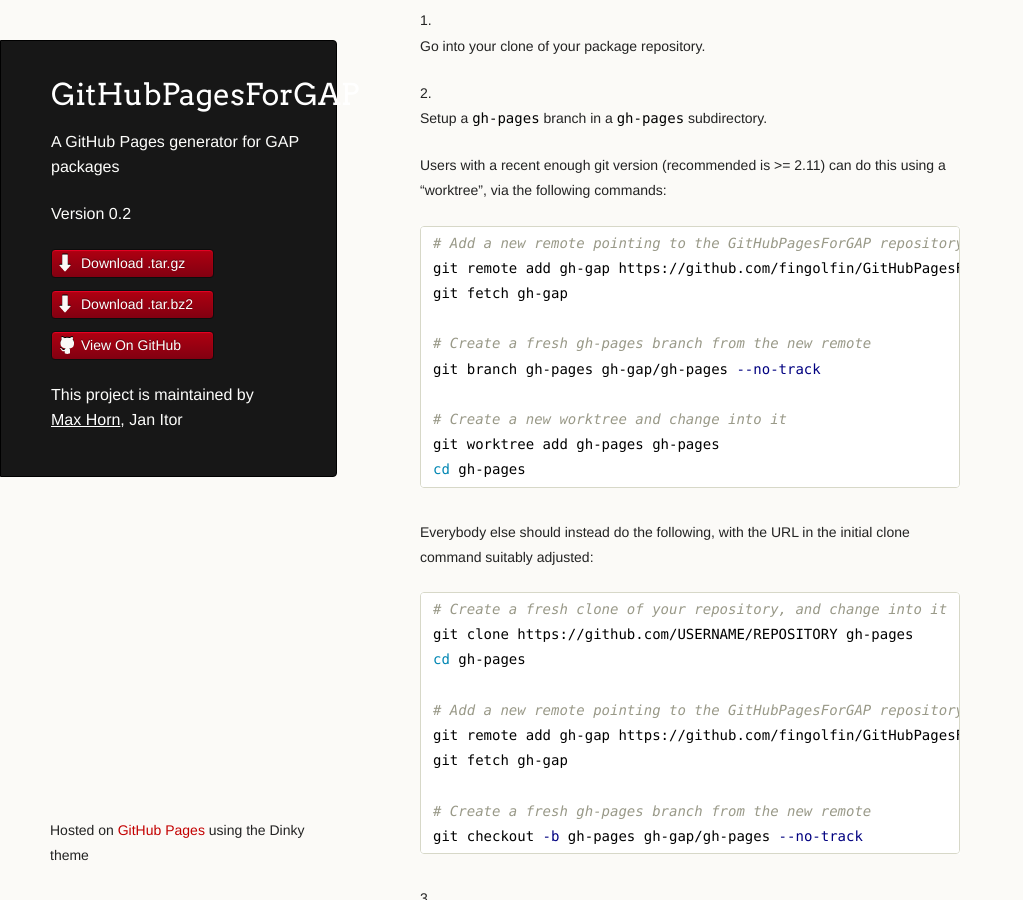
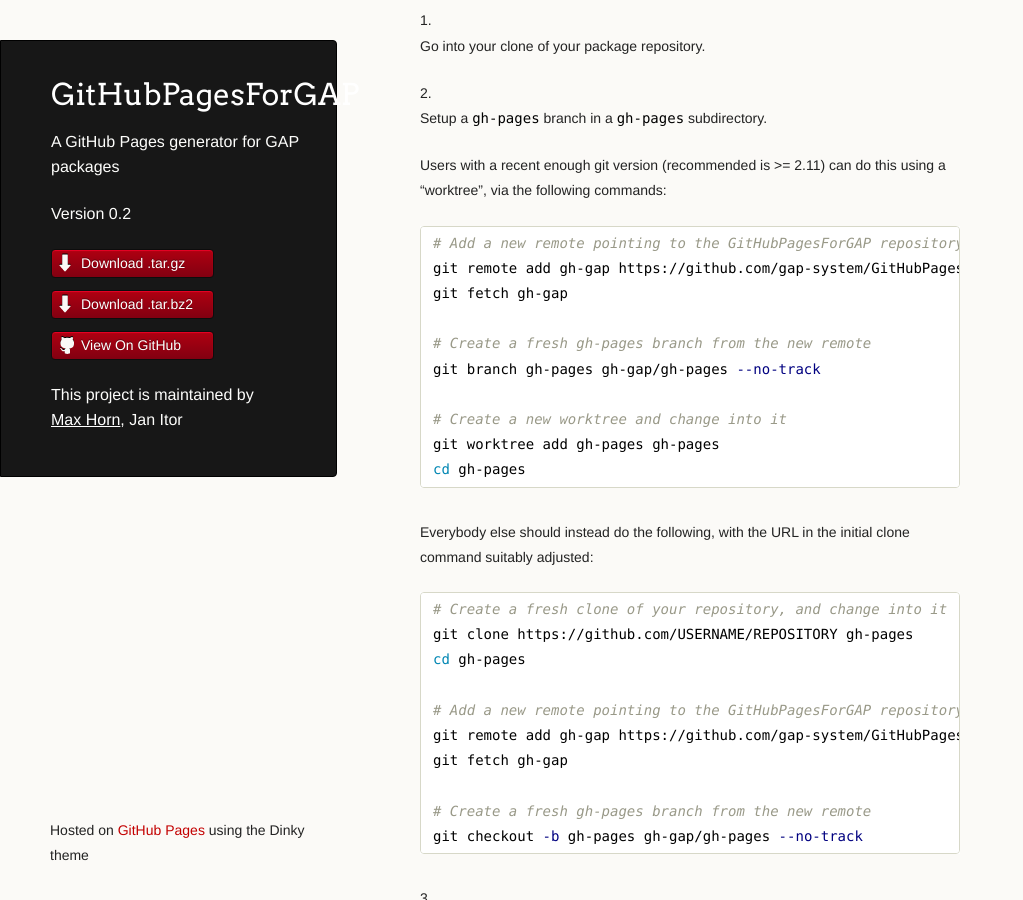
Before and after one commit to digraphs/Digraphs, a Jekyll site: the page built from README.html, in a window 1280 px wide and 900 px high, scrolled down 349 px. Shown: the whole window, without its empty margins (0-1023 px from the left). Built offline with Jekyll 4.4.1, drawn with Linux system fonts in a browser that asks for light colours; some of the changed lines change nothing that is shown.

Commit message:
Update URLs

```diff
--- a/_data/package.yml
+++ b/_data/package.yml
@@ -29,16 +29,16 @@
       version: ">= 4.2"
       url: "https://gap-packages.github.io/orb"
 
-www: https://fingolfin.github.io/GitHubPagesForGAP/
+www: https://gap-system.github.io/GitHubPagesForGAP/
 readme: README.md
-packageinfo: https://fingolfin.github.io/GitHubPagesForGAP/PackageInfo.g
-github: https://github.com/fingolfin/GitHubPagesForGAP
+packageinfo: https://gap-system.github.io/GitHubPagesForGAP/PackageInfo.g
+github: https://github.com/gap-system/GitHubPagesForGAP
 
 downloads:
     - name: .tar.gz
-      url: https://github.com/fingolfin/GitHubPagesForGAP/releases/download/v0.2/GitHubPagesForGAP-0.2.tar.gz
+      url: https://github.com/gap-system/GitHubPagesForGAP/releases/download/v0.2/GitHubPagesForGAP-0.2.tar.gz
     - name: .tar.bz2
-      url: https://github.com/fingolfin/GitHubPagesForGAP/releases/download/v0.2/GitHubPagesForGAP-0.2.tar.bz2
+      url: https://github.com/gap-system/GitHubPagesForGAP/releases/download/v0.2/GitHubPagesForGAP-0.2.tar.bz2
 
 abstract: |
     This is a pseudo package that contains no actual  <span class="pkgname">GAP</span> code. Instead, it is a template for other  GAP packages that allows to quickly setup GitHub Pages.
```
Also changed, not shown: README.md, 1 other file.
